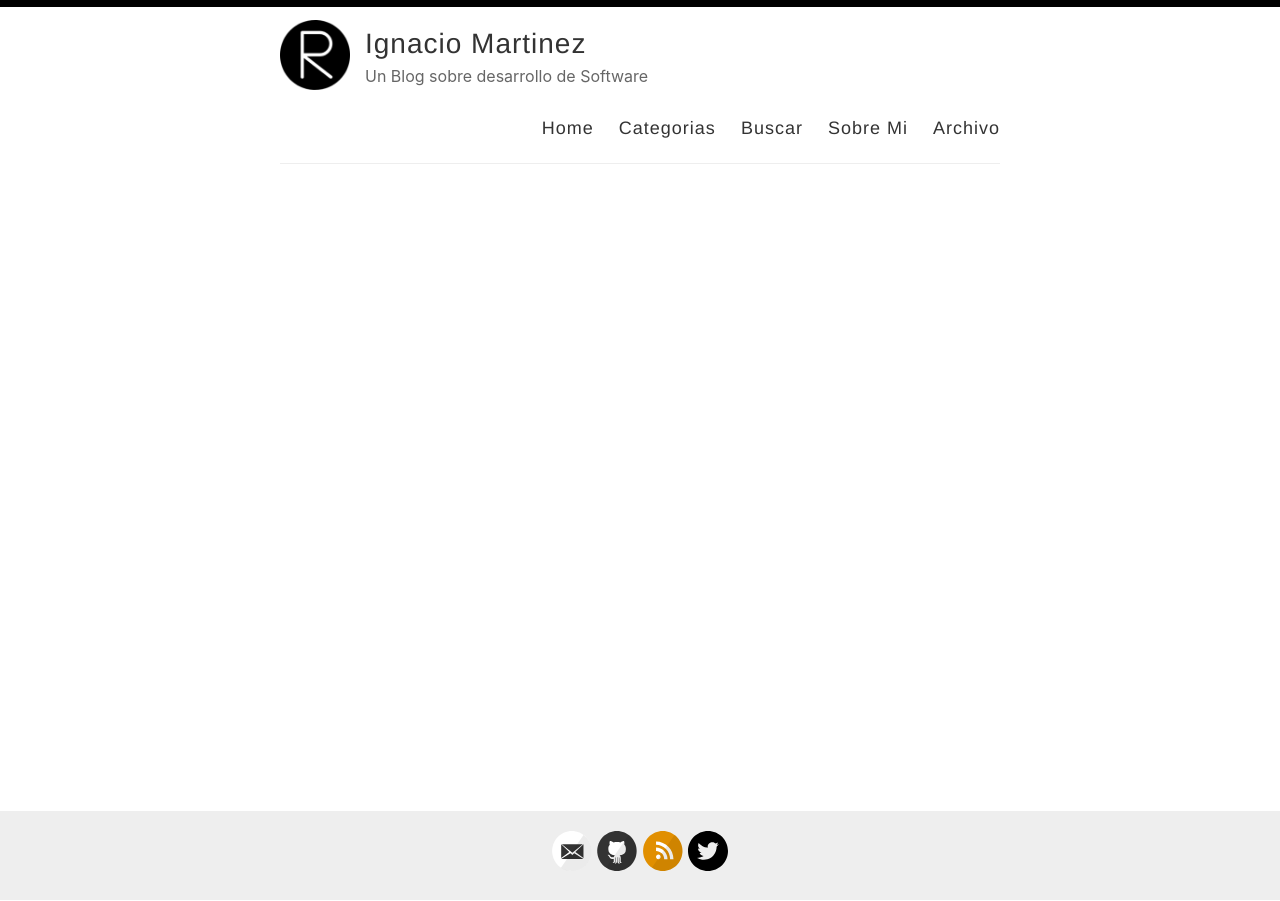
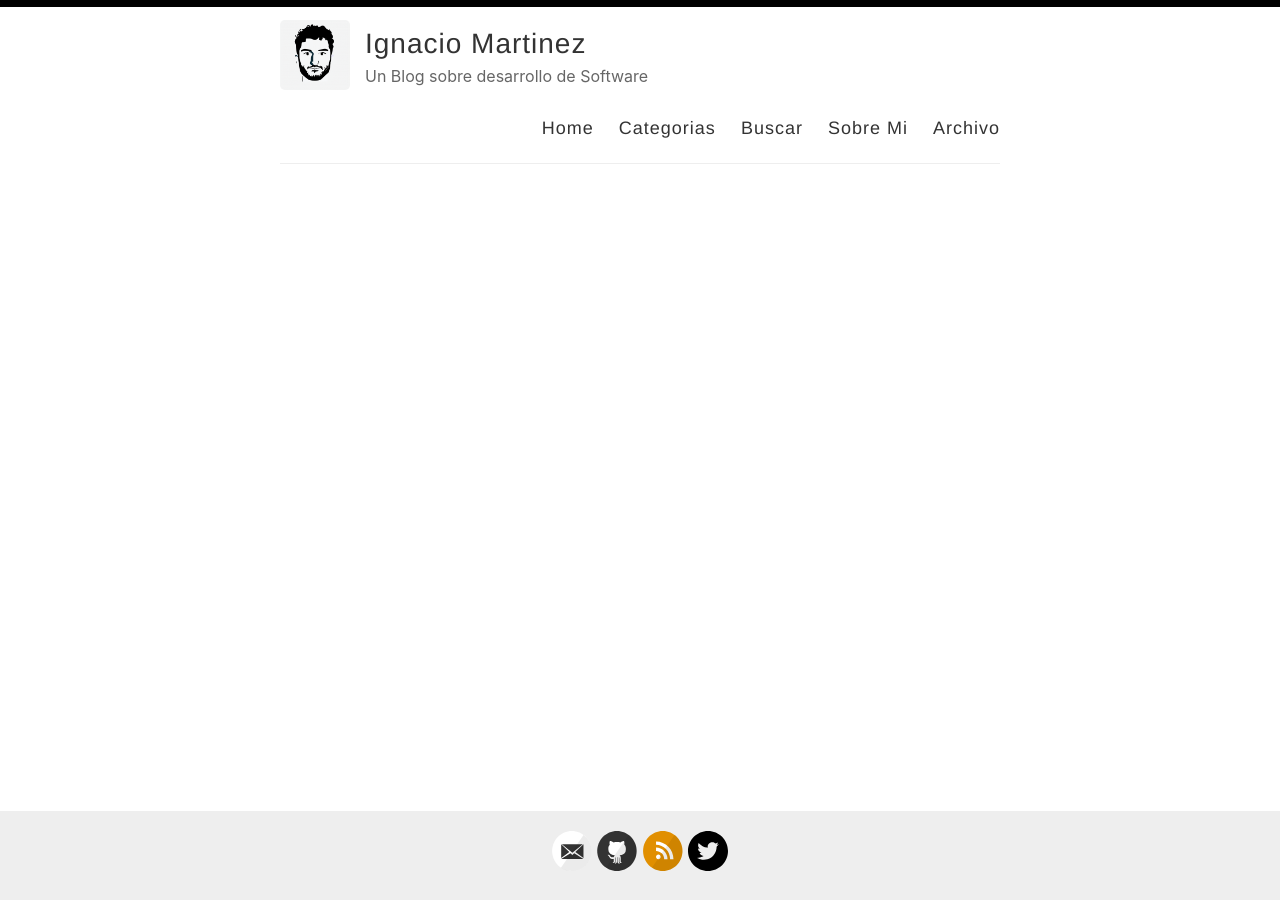
Before and after one commit to IgnacioMGarrido/IgnacioMGarrido.github.io, a Jekyll site: the page built from index.html, in a window 1280 px wide. Built offline with Jekyll 4.4.1, drawn with Linux system fonts in a browser that asks for light colours; the list of posts is cut into pages by our own code.

Commit message:
added logo

```diff
--- a/_config.yml
+++ b/_config.yml
@@ -12,7 +12,7 @@ author: Ignacio Martinez
 description: Un Blog sobre desarrollo de Software
 
 # URL of your avatar or profile pic (you could use your GitHub profile pic)
-avatar: /images/reverie.png
+avatar: /images/IgnacioMGarrido.png
 
 #
 # Flags below are optional
```
Also changed, not shown: images/IgnacioMGarrido.png (added).
